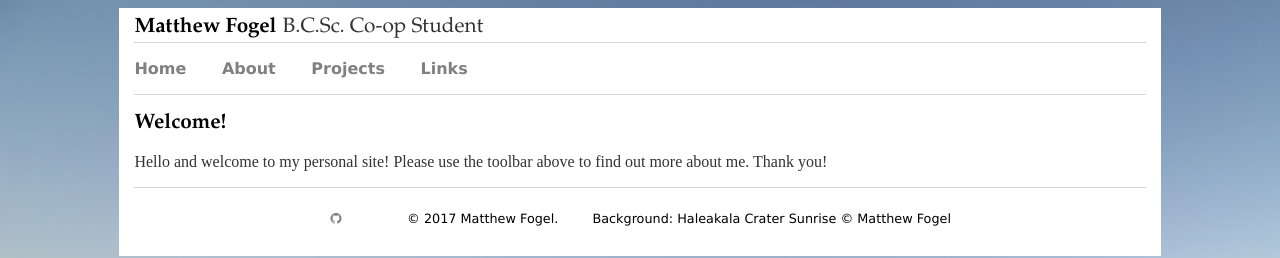
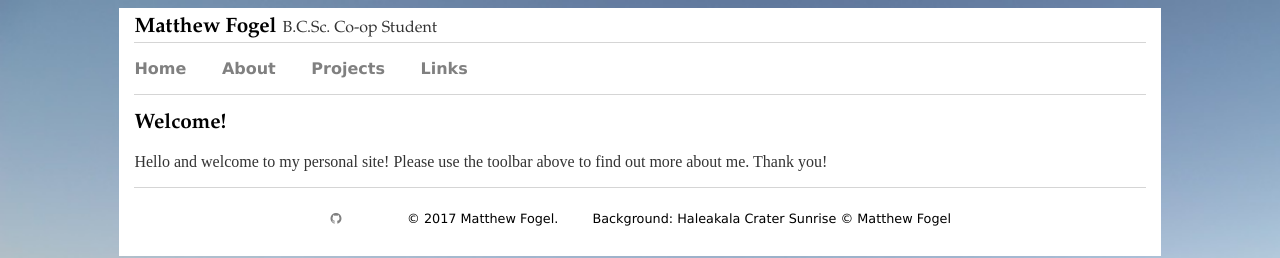
Before and after one commit to matthew-fogel/matthew-fogel.github.io, a Jekyll site: the page built from index.html, in a window 1280 px wide. Shown: the top 258 px of the page. Built offline with Jekyll 4.4.1, drawn with Linux system fonts in a browser that asks for light colours.

Commit message:
Removed font size specification for one-line

```diff
--- a/css/main.css
+++ b/css/main.css
@@ -38,7 +38,6 @@ div.image {
 .one-line{
   display: inline;
   font-family:'Garamond', 'Times New Roman', 'Serif';
-  font-size: 1.3rem;
 }
 
 header {
```
